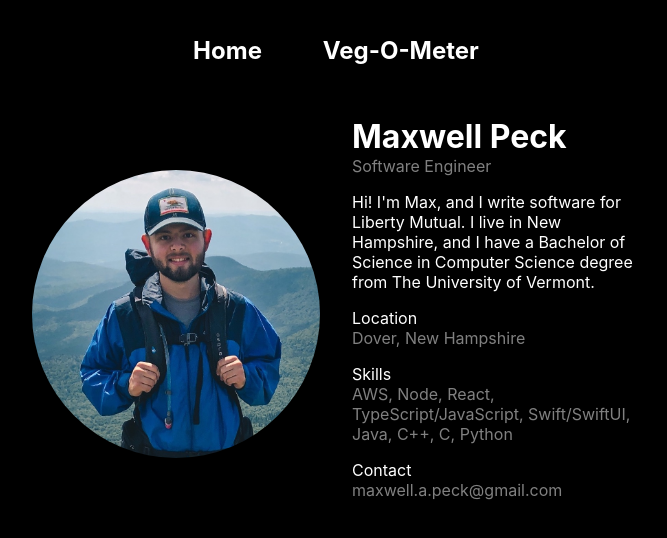
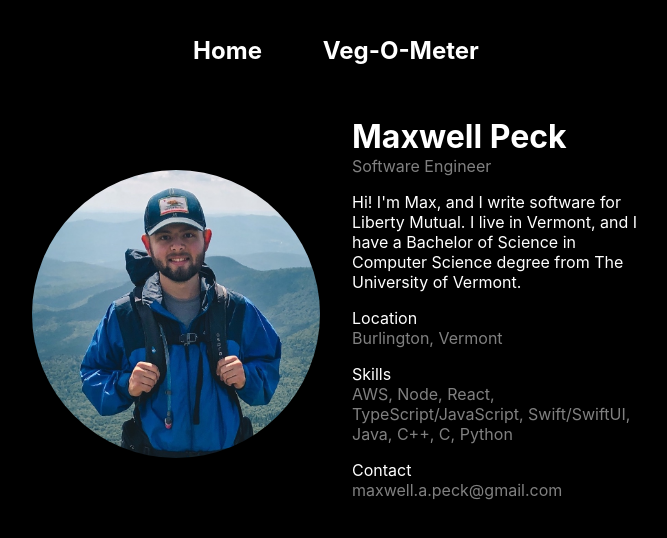
Before and after one commit to maxwellpeck/maxwellapeck, a React (Create React App) app: page / in a window 1280 px wide. Shown: the top 538 px of the page, without its empty margins (304-971 px from the left). Built offline with nearby package versions, Linux system fonts and the light colour scheme.

Commit message:
Updated location and app link

```diff
--- a/src/components/Home/Home.tsx
+++ b/src/components/Home/Home.tsx
@@ -13,9 +13,9 @@ export const Home = (): JSX.Element => {
                 <div className="right">
                     <h1 className="title">Maxwell Peck</h1>
                     <p className="subtitle">Software Engineer</p>
-                    <p>Hi!  I'm Max, and I write software for Liberty Mutual.  I live in New Hampshire, and I have a Bachelor of Science in Computer Science degree from The University of Vermont.</p>
+                    <p>Hi!  I'm Max, and I write software for Liberty Mutual.  I live in Vermont, and I have a Bachelor of Science in Computer Science degree from The University of Vermont.</p>
                     <p className="title">Location</p>
-                    <p className="subtitle">Dover, New Hampshire</p>
+                    <p className="subtitle">Burlington, Vermont</p>
                     <p className="title">Skills</p>
                     <p className="subtitle">AWS, Node, React, TypeScript/JavaScript, Swift/SwiftUI, Java, C++, C, Python</p>
                     <p className="title">Contact</p>
--- a/src/components/Vegometer/Vegometer.tsx
+++ b/src/components/Vegometer/Vegometer.tsx
@@ -3,7 +3,7 @@ import screenshot from './screenshot.png';
 import './Vegometer.css';
 
 export const Vegometer = (): JSX.Element => {
-    const vegometerURL = "https://apps.apple.com/us/app/veg-o-meter/id1560019489#?platform=iphone";
+    const vegometerURL = "https://apps.apple.com/us/app/veg-o-meter/id1560019489?platform=iphone";
 
     return (
         <div className="Vegometer">
```
